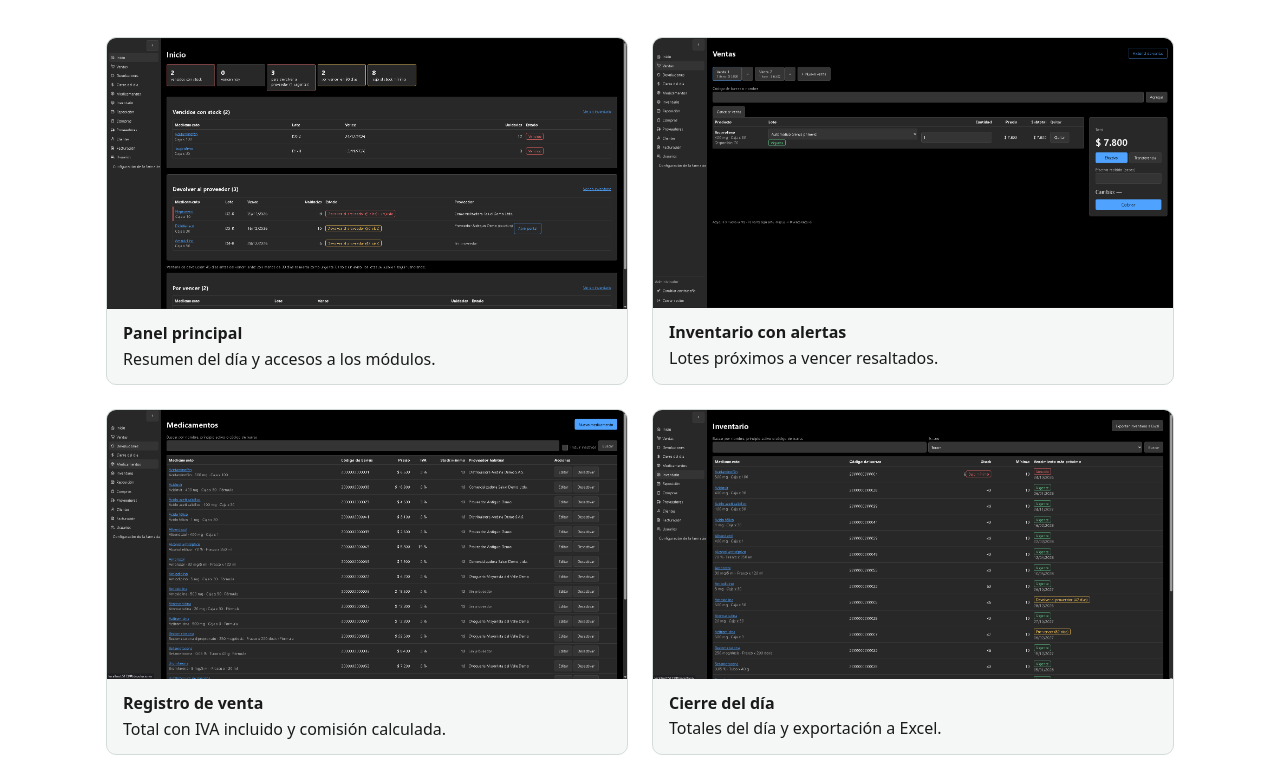
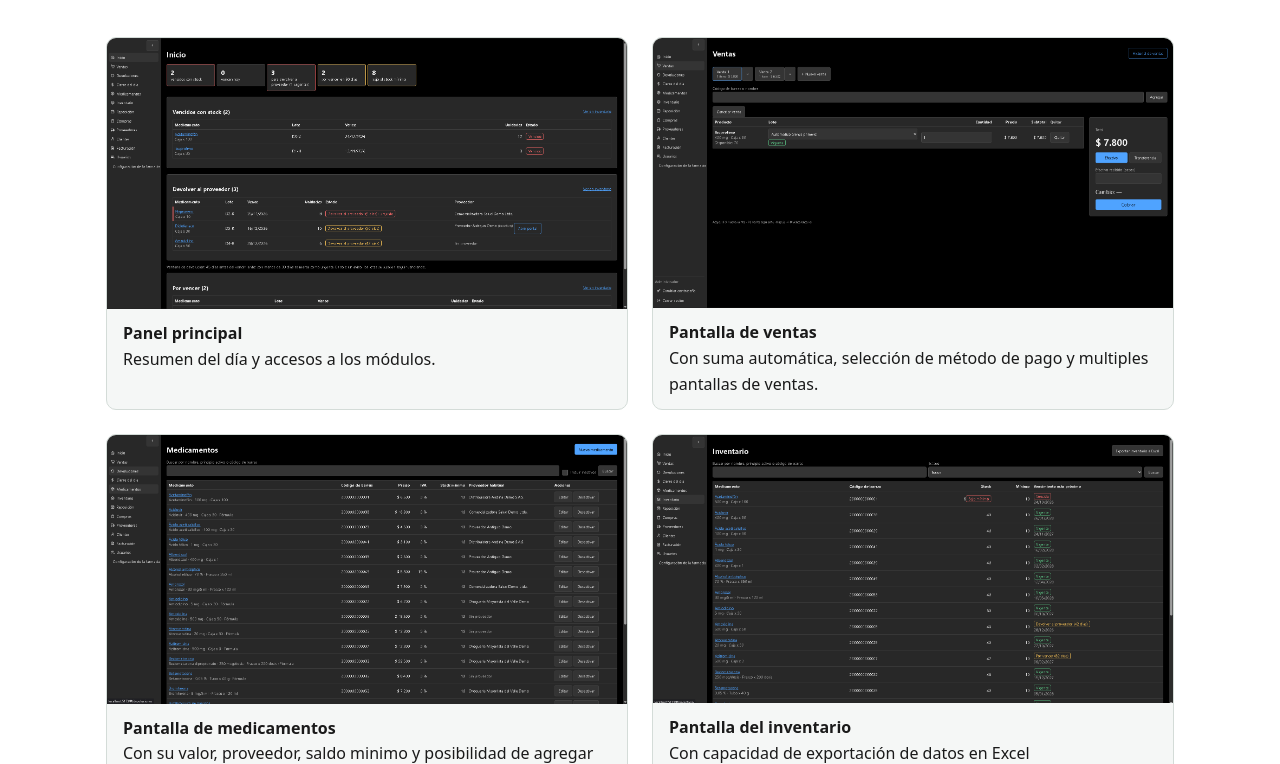
Before and after one commit to Daerk-z/sgf-presentacion, a plain HTML site: page capturas.html in a window 1280 px wide. Shown: the part 188-952 px from the top of the page. Drawn offline with Linux system fonts and the light colour scheme.

Commit message:
docs: changed info about captures doc

```diff
--- a/capturas.html
+++ b/capturas.html
@@ -44,17 +44,17 @@
         <figure>
           <img src="img/capturas/captura-2.png" width="1280" height="800" loading="lazy"
                alt="Formulario de registro de venta de SGF con productos, total con IVA incluido y comisión">
-          <figcaption><strong>Inventario con alertas</strong> Lotes próximos a vencer resaltados.</figcaption>
+          <figcaption><strong>Pantalla de ventas</strong> Con suma automática, selección de método de pago y multiples pantallas de ventas.</figcaption>
         </figure>
         <figure>
           <img src="img/capturas/captura-3.png" width="1280" height="800" loading="lazy"
                alt="Pantalla de Medicamentos de SGF con la lista de medicamentos registrados en la DB">
-          <figcaption><strong>Registro de venta</strong> Total con IVA incluido y comisión calculada.</figcaption>
+          <figcaption><strong>Pantalla de medicamentos</strong> Con su valor, proveedor, saldo minimo y posibilidad de agregar más medicamentos</figcaption>
         </figure>
         <figure>
           <img src="img/capturas/captura-4.png" width="1280" height="800" loading="lazy"
                alt="Pantalla de inventario de SGF con la lista de lotes y alertas de vencimiento resaltadas">
-          <figcaption><strong>Cierre del día</strong> Totales del día y exportación a Excel.</figcaption>
+          <figcaption><strong>Pantalla del inventario</strong> Con capacidad de exportación de datos en Excel</figcaption>
         </figure>
       </section>
     </div>
```
